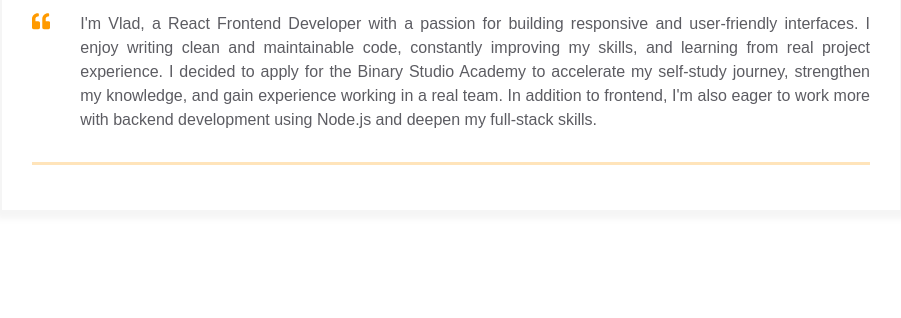
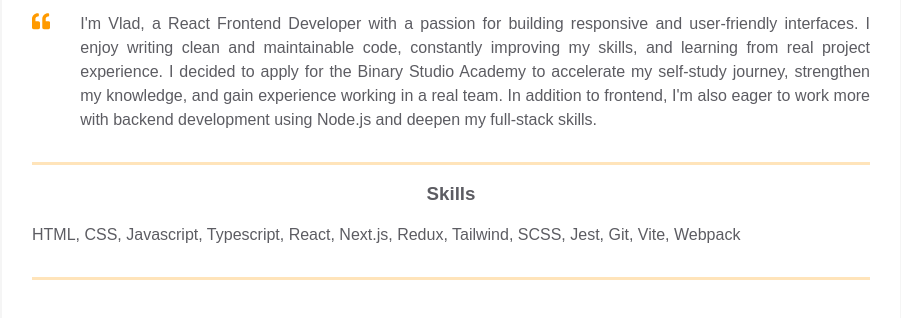
Before and after one commit to astowneer/homepage, a plain HTML site: page index.html in a window 1280 px wide. Shown: the part 338-656 px from the top of the page, without its empty margins (189-1090 px from the left). Drawn offline with Linux system fonts and the light colour scheme.

Commit message:
Add skils block for resume

```diff
--- a/index.html
+++ b/index.html
@@ -106,6 +106,16 @@
             </div>
           </div>
         </div>
+        <div class="container">
+          <div class="resume__block">
+            <div class="skills">
+              <h3 class="skills__header">Skills</h3>
+              <p class="skills__text">
+                HTML, CSS, Javascript, Typescript, React, Next.js, Redux, Tailwind, SCSS, Jest, Git, Vite, Webpack
+              </p>
+            </div>
+          </div>
+        </div>
       </div>
     </main>
   </body>
```
